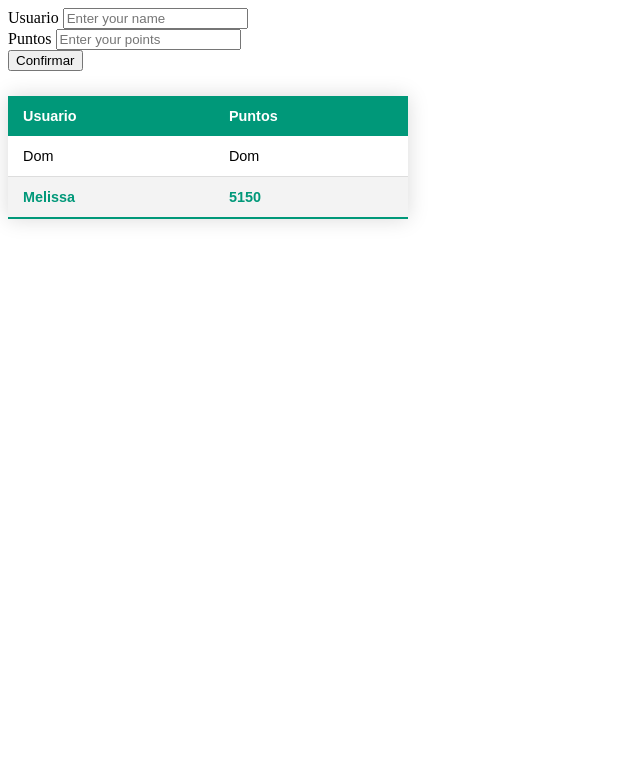
After one commit to alediabre/spotify_inspector, a Flask app: page /guestbook in a window 1280 px wide. The commit adds this page. Shown: the top 774 px of the page, without its empty margins (0-640 px from the left). Run offline with Flask 2, Linux system fonts and the light colour scheme.

Commit message:
Prueba de Scraping con html de prueba

```diff
--- a/app/__init__.py
+++ b/app/__init__.py
@@ -1,5 +1,11 @@
 from flask import Flask
+import redis
+from rq import Queue
 
 app = Flask(__name__)
 
+r = redis.Redis()
+q = Queue(connection=r)
+
 from app import views
+from app import scrapy
--- /dev/null
+++ b/app/scrapy.py
@@ -0,0 +1,124 @@
+import time
+from selenium import webdriver
+from selenium.webdriver.common.by import By
+from selenium.webdriver.support.ui import WebDriverWait
+from selenium.webdriver.common.action_chains import ActionChains
+from selenium.webdriver.support import expected_conditions as EC
+from selenium.webdriver.common.keys import Keys
+from selenium.webdriver.chrome.service import Service
+from webdriver_manager.chrome import ChromeDriverManager
+
+# Setup a .env file in the current directory
+# like
+# iguser=yourusername
+# igpassword=yourpsw
+# ==========================================
+USERNAME = "onlymelissa2022"
+PASSWORD = "testscrapy123"
+# ==========================================
+
+TIMEOUT = 15
+FOLLOWERS_TIMEOUT = 1000
+
+
+def scrape(usr):
+    #usr = input('[Required] - Whose followers do you want to scrape: ')
+
+    options = webdriver.ChromeOptions()
+    #options.add_argument("--headless")
+    options.add_argument('--no-sandbox')
+    options.add_argument("--log-level=3")
+    mobile_emulation = {
+        "userAgent": "Mozilla/5.0 (Linux; Android 4.2.1; en-us; Nexus 5 Build/JOP40D) AppleWebKit/535.19 (KHTML, like Gecko) Chrome/90.0.1025.166 Mobile Safari/535.19"}
+    options.add_experimental_option("mobileEmulation", mobile_emulation)
+
+    bot = webdriver.Chrome(service=Service(ChromeDriverManager().install()), options=options)
+
+    bot.get('https://www.instagram.com/accounts/login/')
+
+    time.sleep(2)
+
+    #accept cookie policy
+    bot.execute_script("window.scrollTo(0, document.body.scrollHeight)")
+    #bot.find_element(By.XPATH,"/html/body/div[4]/div/div/div[3]/div[2]/button").click()
+    bot.find_element(By.XPATH,"/html/body/div[2]/div/div/div/div[2]/div/div/div[1]/div/div[2]/div/div/div/div/div[2]/div/div[3]/div[1]/div/button").click()
+
+
+    print("[Info] - Logging in...")
+
+    user_element = WebDriverWait(bot, TIMEOUT).until(
+        EC.presence_of_element_located((
+            By.XPATH, '//*[@id="loginForm"]/div[1]/div[3]/div/label/input')))
+
+    user_element.send_keys(USERNAME)
+
+    pass_element = WebDriverWait(bot, TIMEOUT).until(
+        EC.presence_of_element_located((
+            By.XPATH, '//*[@id="loginForm"]/div[1]/div[4]/div/label/input')))
+
+    pass_element.send_keys(PASSWORD)
+
+    login_button = WebDriverWait(bot, TIMEOUT).until(
+        EC.presence_of_element_located((
+            By.XPATH, '//*[@id="loginForm"]/div[1]/div[6]/button')))
+
+    time.sleep(0.4)
+
+    login_button.click()
+
+    time.sleep(4)
+
+    bot.get('https://www.instagram.com/{}/'.format(usr))
+
+    time.sleep(3)
+
+    WebDriverWait(bot, TIMEOUT).until(
+        EC.presence_of_element_located((
+            By.XPATH, "//a[contains(@href, '/following')]"))).click()
+
+    time.sleep(2)
+
+    print('[Info] - Scraping...')
+
+    users = set()
+    lista_negra = [USERNAME,"legal","about","blog","docs","reels","explore","direct"]
+
+    #for _ in range(round(user_input // 2)):
+    #    ActionChains(bot).send_keys(Keys.END).perform()
+    #    time.sleep(10)
+
+    reached_page_end = False
+    last_height = bot.execute_script("return document.body.scrollHeight")
+
+    while not reached_page_end:
+    	ActionChains(bot).send_keys(Keys.END).perform()
+    	time.sleep(1.5)
+    	new_height = bot.execute_script("return document.body.scrollHeight")
+    	if last_height == new_height:
+        	reached_page_end = True
+    	else:
+            	last_height = new_height
+
+    time.sleep(1)
+
+    #ActionChains(bot).send_keys(Keys.END).perform()
+
+    followers = bot.find_elements(By.XPATH,
+    "//a[contains(@href, '/')]")
+
+    # Getting url from href attribute
+    for i in followers:
+        if i.get_attribute('href'):
+            nombre = i.get_attribute('href').split("/")[3]
+            if nombre not in lista_negra:
+            	users.add(nombre)
+        else:
+            continue
+
+    #print('[Info] - Saving...')
+    #print('[DONE] - Your followers are saved in followers.txt file!')
+    print('[DONE] - Your followers are all scrapped')
+
+    #with open('followers.txt', 'a') as file:
+    #    file.write('\n'.join(users) + "\n")
+    return users
--- /dev/null
+++ b/app/static/css/style.css
@@ -0,0 +1,3 @@
+body {
+    background-color: #8fcdff;
+}
--- /dev/null
+++ b/app/static/css/table.css
@@ -0,0 +1,36 @@
+.styled-table {
+    border-collapse: collapse;
+    margin: 25px 0;
+    font-size: 0.9em;
+    font-family: sans-serif;
+    min-width: 400px;
+    box-shadow: 0 0 20px rgba(0, 0, 0, 0.15);
+}
+
+.styled-table thead tr {
+    background-color: #009879;
+    color: #ffffff;
+    text-align: left;
+}
+
+.styled-table th,
+.styled-table td {
+    padding: 12px 15px;
+}
+
+.styled-table tbody tr {
+    border-bottom: 1px solid #dddddd;
+}
+
+.styled-table tbody tr:nth-of-type(even) {
+    background-color: #f3f3f3;
+}
+
+.styled-table tbody tr:last-of-type {
+    border-bottom: 2px solid #009879;
+}
+
+.styled-table tbody tr.active-row {
+    font-weight: bold;
+    color: #009879;
+}
--- /dev/null
+++ b/app/static/js/app.js
@@ -0,0 +1 @@
+console.log("HELLO");
--- /dev/null
+++ b/app/templates/public/guestbook.html
@@ -0,0 +1,80 @@
+<head>
+    <link rel="stylesheet" href="{{ url_for('static', filename='css/table.css') }}">
+</head>
+<body>
+    <div class="mb-3">
+        <div class="form-group">
+            <label>Usuario</label>
+            <input type="text" class="form-control" id="usuario" placeholder="Enter your name">
+        </div>
+    </div>
+
+    <div class="mb-3">
+        <div class="form-group">
+            <label>Puntos</label>
+            <input type="number" class="form-control" id="puntos" placeholder="Enter your points">
+        </div>
+    </div>
+
+    <button class="btn btn-primary" onclick="submit_entry();">Confirmar</button>
+
+    <table class="styled-table">
+        <thead>
+            <tr>
+                <th>Usuario</th>
+                <th>Puntos</th>
+            </tr>
+        </thead>
+        <tbody>
+            <tr>
+                <td>Dom</td>
+                <td>Dom</td>
+            </tr>
+            <tr class="active-row">
+                <td>Melissa</td>
+                <td>5150</td>
+            </tr>
+            <!-- and so on... -->
+        </tbody>
+    </table>
+</body>
+
+{% block script %}
+
+<script>
+
+    function submit_entry(){
+
+        var usuario = document.getElementById("usuario");
+        var puntos = document.getElementById("puntos");
+
+        var entry = {
+            usuario: usuario.value,
+            puntos: puntos.value
+        }
+
+        fetch(`${window.origin}/guestbook/create-entry`, {
+            method: "POST",
+            credentials: "include",
+            body: JSON.stringify(entry),
+            cache: "no-cache",
+            headers: new Headers({
+                "content-type": "application/json"
+            })
+        })
+        .then(function (response){
+            if (response.status !== 200) {
+                console.log('Response status not 200');
+                return ;
+            }
+
+            response.json().then(function (data){
+                console.log(data)
+            })
+        })
+
+    }
+
+</script>
+
+{% endblock %}
--- a/app/views.py
+++ b/app/views.py
@@ -1,14 +1,85 @@
 from app import app
+from app import r
+from app import q
+from app.scrapy import scrape
 
-from flask import render_template, request
+from flask import render_template, request, jsonify, make_response
 
 
 @app.route("/")
 def index():
     args = None
     if request.args:
-
         args = request.args
-        return render_template("public/index.html", args=args)
 
     return render_template("public/index.html", args=args)
+
+
+@app.route("/view-following", methods=["GET","POST"])
+def view_following():
+
+    lista = None
+
+    if request.args:
+        usuario = request.args.get("usuario")
+        lista = scrape(usuario)
+
+    return render_template("public/view_following.html", lista=lista, num=len(lista))
+
+
+
+@app.route("/add-task", methods=["GET","POST"])
+def add_task():
+
+    jobs = q.jobs
+    message = None
+
+    if request.args:
+        usuario = request.args.get("usuario")
+
+        task = q.enqueue(scrape, usuario)
+
+        jobs = q.jobs
+
+        q_len = len(q)
+
+        message = f"Task queued at {task.enqueued_at.strftime('%a %d %b %Y %H:%M:%S')}. {q_len} jobs queued"
+
+    return render_template("public/add_task.html", message=message, jobs=jobs)
+
+
+
+@app.route("/guestbook")
+def guestbook():
+    return render_template("public/guestbook.html")
+
+
+@app.route("/guestbook/create-entry", methods=["POST"])
+def create_entry():
+
+    req = request.get_json()
+
+    res = make_response(jsonify(req), 200)
+
+    return res
+
+
+
+@app.route("/json", methods=["POST"])
+def json():
+
+    if request.is_json:
+
+        req = request.get_json()
+        response = {
+            "message": "JSON received",
+            "name": req.get("name")
+        }
+
+        res = make_response(jsonify(response), 200)
+
+        return res
+
+    else:
+
+        return "no json", 400
```
Also changed, not shown: app/templates/public/add_task.html (added, +65 -0 lines), app/templates/public/index.html (+12 -1 lines), app/templates/public/view_following.html (added, +56 -0 lines), requirements.txt (+24 -0 lines), app/static/img/ig_logo.jpg (added).
